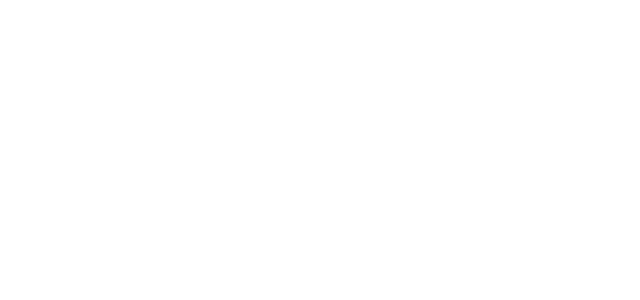
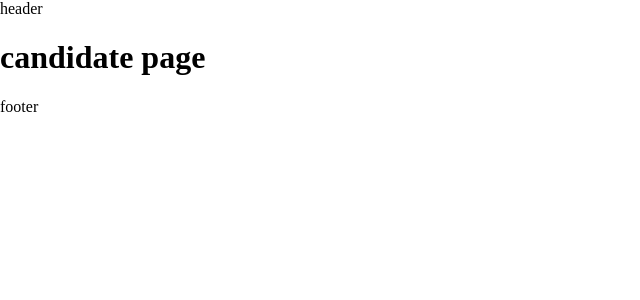
Before and after one commit to kien1234aa/NHOM6, a React (Vite) app: page /candidate in a window 1280 px wide. Shown: the top 300 px of the page, without its empty margins (0-640 px from the left). Built offline with nearby package versions, Linux system fonts and the light colour scheme.

Commit message:
set up router and page

```diff
--- a/package.json
+++ b/package.json
@@ -11,7 +11,8 @@
   },
   "dependencies": {
     "react": "^19.1.0",
-    "react-dom": "^19.1.0"
+    "react-dom": "^19.1.0",
+    "react-router-dom": "^7.6.3"
   },
   "devDependencies": {
     "@eslint/js": "^9.29.0",
--- a/src/App.jsx
+++ b/src/App.jsx
@@ -1,11 +1,40 @@
+import React from "react";
+import ReactDOM from "react-dom/client";
+import {
+  createBrowserRouter,
+  RouterProvider,
+} from "react-router";
 import './App.css'
+import Layout from "./component/Layout/Layout";
+import HomePage from "./pages/HomePage/HomePage";
+import Search from "./pages/Search/Search";
+import Candidate from "./pages/Candidate/Candidate";
+import JobDetail from "./pages/JobDetail/JobDetail";
+import Register from "./pages/Register/Register";
+import Login from "./pages/Login/Login";
 
 function App() {
 
+  const router = createBrowserRouter([
+    {
+      path: "/",
+      Component: Layout,
+      children: [
+        { index: true, Component: HomePage },
+        { path: 'search', Component: Search },
+        { path: 'candidate', Component: Candidate },
+        { path: 'job-detail', Component: JobDetail },
+        { path: 'register', Component: Register },
+        { path: 'login', Component: Login },
+      ]
+    },
+
+
+  ]);
+
+
   return (
-    <>
-
-    </>
+    <RouterProvider router={router} />
   )
 }
 
--- /dev/null
+++ b/src/component/Footer/Footer.jsx
@@ -0,0 +1,7 @@
+const Footer = () => {
+    return (
+        <footer>footer</footer>
+    );
+}
+
+export default Footer;
--- /dev/null
+++ b/src/component/Header/Header.jsx
@@ -0,0 +1,7 @@
+const Header = () => {
+    return (
+        <header>header</header>
+    );
+}
+
+export default Header;
--- /dev/null
+++ b/src/component/Layout/Layout.jsx
@@ -0,0 +1,15 @@
+import { Outlet } from "react-router-dom";
+import Header from "../Header/Header";
+import Footer from "../Footer/Footer";
+
+const Layout = () => {
+    return (
+        <>
+            <Header />
+            <Outlet />
+            <Footer />
+        </>
+    );
+}
+
+export default Layout;
--- /dev/null
+++ b/src/pages/Candidate/Candidate.jsx
@@ -0,0 +1,9 @@
+const Candidate = () => {
+    return (
+        <h1>
+            candidate page
+        </h1>
+    );
+}
+
+export default Candidate;
--- /dev/null
+++ b/src/pages/HomePage/HomePage.jsx
@@ -0,0 +1,9 @@
+const HomePage = () => {
+    return (
+        <h1>
+            home page
+        </h1>
+    );
+}
+
+export default HomePage;
--- /dev/null
+++ b/src/pages/JobDetail/JobDetail.jsx
@@ -0,0 +1,9 @@
+const JobDetail = () => {
+    return (
+        <h1>
+            job detail
+        </h1>
+    );
+}
+
+export default JobDetail;
--- /dev/null
+++ b/src/pages/Login/Login.jsx
@@ -0,0 +1,9 @@
+const Login = () => {
+    return (
+        <h1>
+            login
+        </h1>
+    );
+}
+
+export default Login;
--- /dev/null
+++ b/src/pages/Register/Register.jsx
@@ -0,0 +1,7 @@
+const Register = () => {
+    return (
+        <h1>dang ki</h1>
+    );
+}
+
+export default Register;
--- /dev/null
+++ b/src/pages/Search/Search.jsx
@@ -0,0 +1,7 @@
+const Search = () => {
+    return (
+        <h1>search page</h1>
+    );
+}
+
+export default Search;
```
Also changed, not shown: 1 other file (tests, documents, lock files or other folders).
